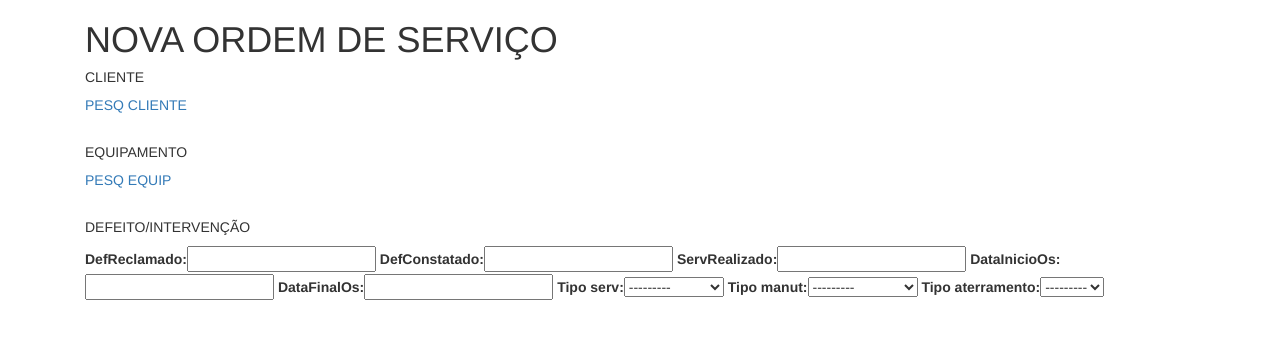
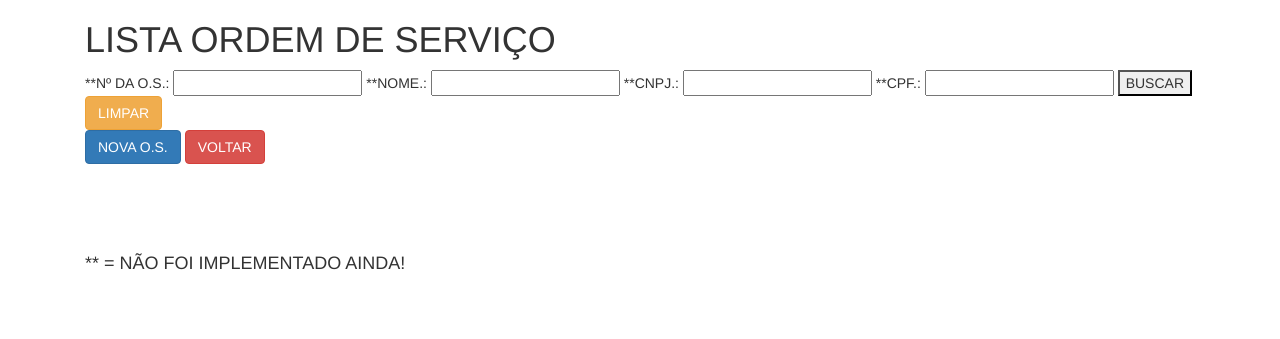
Before and after one commit to maxleon52/gehma, a Django app: page /ordemServico/listaOrdemServico/ in a window 1280 px wide. Shown: the top 339 px of the page. Run offline with Django 3.2, Linux system fonts and the light colour scheme; data that the repository does not hold is empty; some libraries are stand-ins or nearby versions.

Commit message:
IMPLEMENTAÇÃO DO CREATE DA ORDEM DE SERVIÇO

```diff
--- a/cad_clientes_app/templates/cad_clientes_app/telaCadClientes.html
+++ b/cad_clientes_app/templates/cad_clientes_app/telaCadClientes.html
@@ -15,8 +15,6 @@
 
         <button type="submit" class="btn btn-success">SALVAR</button>
         <button type="reset" class="btn btn-warning">LIMPAR</button>
-        <button type="" class="btn btn-info">**ORÇAMENTOS</button>
-        <button type="" class="btn btn-secondary">**ORDEM DE SERVIÇO</button>
         <a href="{% url 'menuPrincipal_urls' %}" class="btn btn-danger">VOLTAR</a>
 
     </form>
--- a/cad_equip_app/templates/cad_equip_app/telaCadEquip.html
+++ b/cad_equip_app/templates/cad_equip_app/telaCadEquip.html
@@ -14,8 +14,6 @@
 
         <button type="submit" class="btn btn-success">SALVAR</button>
         <button type="reset" class="btn btn-warning">LIMPAR</button>
-        <button type="" class="btn btn-info">**ORÇAMENTOS</button>
-        <button type="" class="btn btn-secondary">**ORDEM DE SERVIÇO</button>
         <a href="{% url 'menuPrincipal_urls' %}" class="btn btn-danger">VOLTAR</a>
     </form>
 
--- a/cad_ordemServ_app/templates/cad_ordemServ_app/cadOs.html
+++ b/cad_ordemServ_app/templates/cad_ordemServ_app/cadOs.html
@@ -5,7 +5,7 @@
 
 {% block main %}
 
-        <h1>NOVA ORDEM DE SERVIÇO</h1>
+        <h1>NOVA ORDEM DE SERVIÇO - POR LÉO</h1>
 
         <form method="POST">
                 {% csrf_token %}
@@ -39,9 +39,11 @@
                 </div>
 
                 <h5>DEFEITO/INTERVENÇÃO</h5>
-                {{ form_os }}
+                {{ form_os|bootstrap }}
                 <br>
                 <button type="submit" class="btn btn-success">Salvar</button>
+                <button type="reset" class="btn btn-warning">LIMPAR</button>
+                <a href="{% url 'menuPrincipal_urls' %}" class="btn btn-danger">VOLTAR</a>
 
         </form>
 
--- /dev/null
+++ b/cad_ordemServ_app/templates/cad_ordemServ_app/listaOs.html
@@ -0,0 +1,35 @@
+{% extends 'base.html' %}
+
+{% block title%}GEMAH-MENU{% endblock %}
+
+{% block main %}
+
+    <h1>LISTA ORDEM DE SERVIÇO</h1>
+    <form action="">
+        **Nº DA O.S.:   <input type="text"> <!--CODIGO NÃO IMPLEMENTADO-->
+        **NOME.:   <input type="text"> <!--CODIGO NÃO IMPLEMENTADO-->
+        **CNPJ.:   <input type="text"> <!--CODIGO NÃO IMPLEMENTADO-->
+        **CPF.:    <input type="text"> <!--CODIGO NÃO IMPLEMENTADO-->
+        <button>BUSCAR</button>
+        <button type="reset" class="btn btn-warning">LIMPAR</button>
+    </form>
+
+    <!--LISTA DE ORDEM DE SERVIÇOS-->
+    <lu>
+        {% for os in lista %}
+              <li>
+                  <a href="{% url 'atualizaOs_urls' os.cod %}">{{ os }}</a>
+                  <a href="">Deletar</a>
+              </li>
+        {% endfor %}
+    </lu>
+    <a href="{% url 'create_os_leo' %}" class="btn btn-primary">NOVA O.S.</a>
+    <a href="{% url 'menuPrincipal_urls' %}" class="btn btn-danger">VOLTAR</a>
+<br>
+<br>
+<br>
+<br>
+<br>
+
+<h4>** = NÃO FOI IMPLEMENTADO AINDA!</h4>
+{% endblock %}
--- a/cad_ordemServ_app/templates/cad_ordemServ_app/telaCadOrdemServ.html
+++ b/cad_ordemServ_app/templates/cad_ordemServ_app/telaCadOrdemServ.html
@@ -4,20 +4,11 @@
 {% block title%}GEMAH-MENU{% endblock %}
 
 {% block main %}
-        <h1>NOVA ORDEM DE SERVIÇO</h1>
+        <h1>NOVA ORDEM DE SERVIÇO - MAXWELL</h1>
         <form method="POST">
                 {% csrf_token %}
 
-                <h5>CLIENTE</h5>
-                <a href="{% url 'lista_clientes_os' %}">PESQ CLIENTE</a><br>
-                {{ formCli }}<br>
-
-                <h5>EQUIPAMENTO</h5>
-                <a href="{% url 'lista_Equip_os' %}">PESQ EQUIP</a><br>
-                {{ formEquip }}<br>
-
-                <h5>DEFEITO/INTERVENÇÃO</h5>
-                {{ formOs }}
+                {{ form }}
 
         </form>
 
--- a/cad_ordemServ_app/urls.py
+++ b/cad_ordemServ_app/urls.py
@@ -1,10 +1,11 @@
 from django.urls import path
-from .views import lista_clientes_os, lista_Equip_os, SelecClientes_os, SelecEquip_os, listaOrdemServico, novaOS, CreateOs
+from .views import lista_clientes_os, lista_Equip_os, SelecClientes_os, SelecEquip_os, listaOrdemServico, novaOS, CreateOs, atualizaOs
 
 urlpatterns = [
     path('lista_clientes_os/', lista_clientes_os, name='lista_clientes_os'),  # caminho(APP) e função na view
     path('lista_Equip_os/', lista_Equip_os, name='lista_Equip_os'),  # caminho(APP) e função na view
     path('listaOrdemServico/', listaOrdemServico, name='listaOrdemServico_urls'),  # caminho(APP) e função na view
+    path('atualizaOs/<int:id>', atualizaOs, name='atualizaOs_urls'),  # caminho(APP) e função na view
 
     path('SelecClientes_os/<int:id>', SelecClientes_os, name='SelecClientes_os'),  # caminho(APP) e função na view
     path('SelecEquip_os/<int:id>', SelecEquip_os, name='SelecEquip_os'),  # caminho(APP) e função na view
--- a/cad_ordemServ_app/views.py
+++ b/cad_ordemServ_app/views.py
@@ -1,6 +1,7 @@
 from django.shortcuts import render, get_object_or_404, redirect
 from cad_clientes_app.models import tb_clientes
 from cad_equip_app.models import tb_equip
+from cad_ordemServ_app.models import tb_os
 from cad_clientes_app.forms import clienteForm
 from cad_equip_app.forms import equipForm
 from cad_ordemServ_app.forms import OsForm
@@ -11,12 +12,21 @@ from django.core import serializers
 # Create your views here.
 # LISTAR ORDEM DE SERVIÇOS e GERAR O FORM DE O.S.
 
+# LISTA ORDEM DE SERVIÇO
+def listaOrdemServico(request):
+    lista = tb_os.objects.all()
+    return render(request, 'cad_ordemServ_app/listaOs.html', {'lista': lista})
 
-def listaOrdemServico(request):
-    formOs = OsForm(request.POST or None, request.FILES or None)
-    if formOs.is_valid():
-        formOs.save()
-    return render(request, 'cad_ordemServ_app/telaCadOrdemServ.html', {'formOs': formOs})
+# ATUALIZA ORDEM DE SERVIÇO
+def atualizaOs(request, id):
+    os = get_object_or_404(tb_os, pk=id)
+    form = OsForm(request.POST or None, request.FILES or None, instance=os)
+
+    if form.is_valid():
+        form.save()
+        return redirect('listaOrdemServico_urls') #REDIRECIONA PARA A LISTA...MAS SERIA INTERESSANTE REDIRECIONAR PARA UM JS COM A MENSAGEM SUCESSO.
+
+    return render(request, 'cad_ordemServ_app/cadOs.html', {'form': form})
 
 # LISTAR CLIENTES
 def lista_clientes_os(request):
```
Also changed, not shown: cad_ordemServ_app/templates/cad_ordemServ_app/os.html (deleted, +0 -12 lines), consulta_clientes_app/templates/consulta_clientes_app/consultaClientes.html (+17 -5 lines), consulta_equip_app/templates/consulta_equip_app/consultaEquip.html (+19 -2 lines), menu_principal/templates/menuPrincipal.html (+8 -8 lines).
